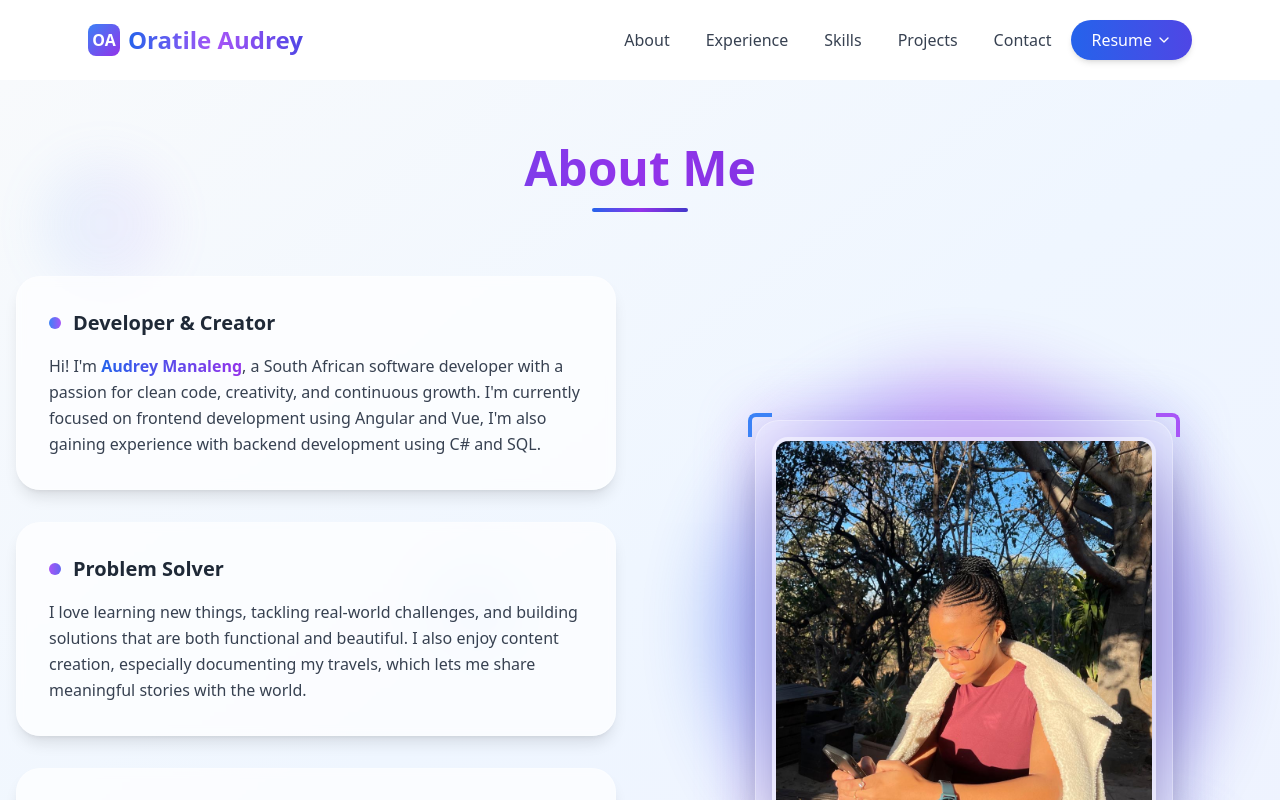
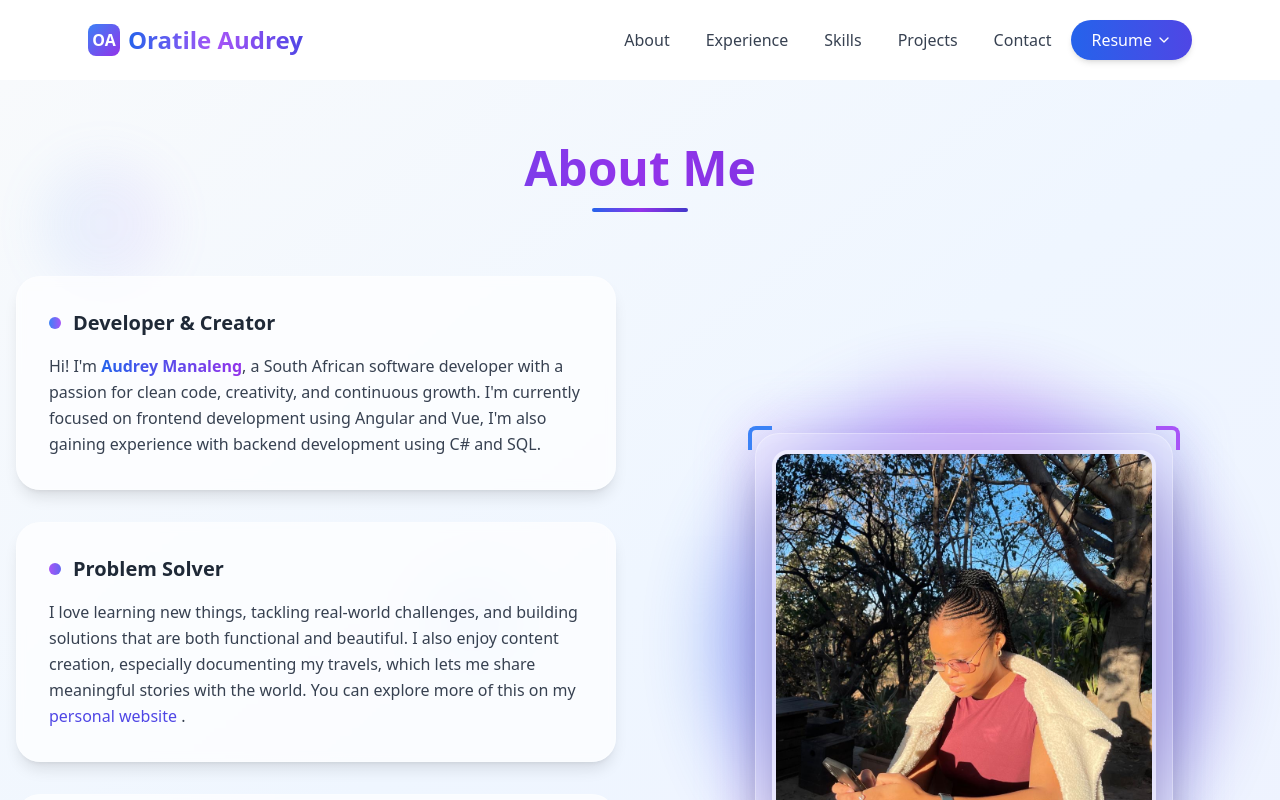
Before and after one commit to OratileAudrey/Portfolio, an Angular app: page / in a window 1280 px wide. Shown: the top 800 px of the page. Built offline with nearby package versions, Linux system fonts and the light colour scheme.

Commit message:
Linked my personal website

```diff
--- a/src/app/pages/about/about.component.html
+++ b/src/app/pages/about/about.component.html
@@ -42,7 +42,14 @@
               <h3 class="text-xl font-semibold text-gray-800">Problem Solver</h3>
             </div>
             <p class="text-gray-700 leading-relaxed">
-              I love learning new things, tackling real-world challenges, and building solutions that are both functional and beautiful. I also enjoy content creation, especially documenting my travels, which lets me share meaningful stories with the world.
+              I love learning new things, tackling real-world challenges, and building solutions that are both functional and beautiful.
+              I also enjoy content creation, especially documenting my travels, which lets me share meaningful stories with the world.
+              You can explore more of this on my
+              <a href="https://oratileaudrey.github.io/Website"
+                target="_blank"
+                class="text-indigo-600 font-medium hover:underline">
+                personal website
+              </a>.
             </p>
           </div>
         </div>
--- a/src/app/pages/projects/projects.component.html
+++ b/src/app/pages/projects/projects.component.html
@@ -16,7 +16,36 @@
       <p class="text-gray-600 text-lg max-w-2xl mx-auto"></p>
     </div>
 
-        <div class="mb-16">
+    <div class="mb-16">
+      <h3 class="text-2xl font-bold text-gray-800 mb-2">
+        Personal Website
+      </h3>
+      <p class="text-transparent bg-gradient-to-r from-purple-600 to-blue-600 bg-clip-text font-semibold mb-4">
+        Web Application • February 2025
+      </p>
+      <p class="text-gray-700 mb-4">
+        A personal website where I share my travels, content creation journey, and my travel business.
+        Built with Vue 3, Vite, and Tailwind CSS, the site features a responsive design, smooth animations,
+        and a travel planning form with EmailJS integration. Deployed on
+        <a href="https://oratileaudrey.github.io/Website"
+          target="_blank"
+          class="text-blue-600 hover:underline font-medium">
+          GitHub Pages
+        </a>.
+      </p>
+      <div class="flex flex-wrap gap-2">
+        <span class="skill-badge">Vue 3</span>
+        <span class="skill-badge">Vite</span>
+        <span class="skill-badge">TypeScript</span>
+        <span class="skill-badge">Pinia</span>
+        <span class="skill-badge">Tailwind CSS</span>
+        <span class="skill-badge">EmailJS</span>
+        <span class="skill-badge">GitHub Pages</span>
+      </div>
+    </div>
+
+
+      <div class="mb-16">
       <h3 class="text-2xl font-bold text-gray-800 mb-2">System Upgrade Initiative</h3>
       <p class="text-transparent bg-gradient-to-r from-blue-600 to-purple-600 bg-clip-text font-semibold mb-4">
         Learning Platform • January 2025
```
